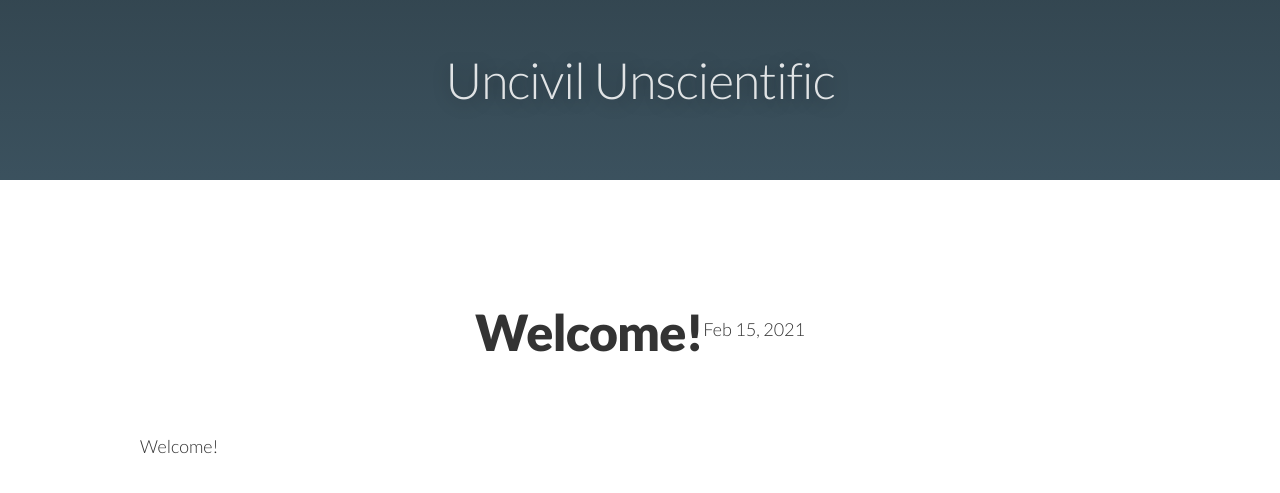
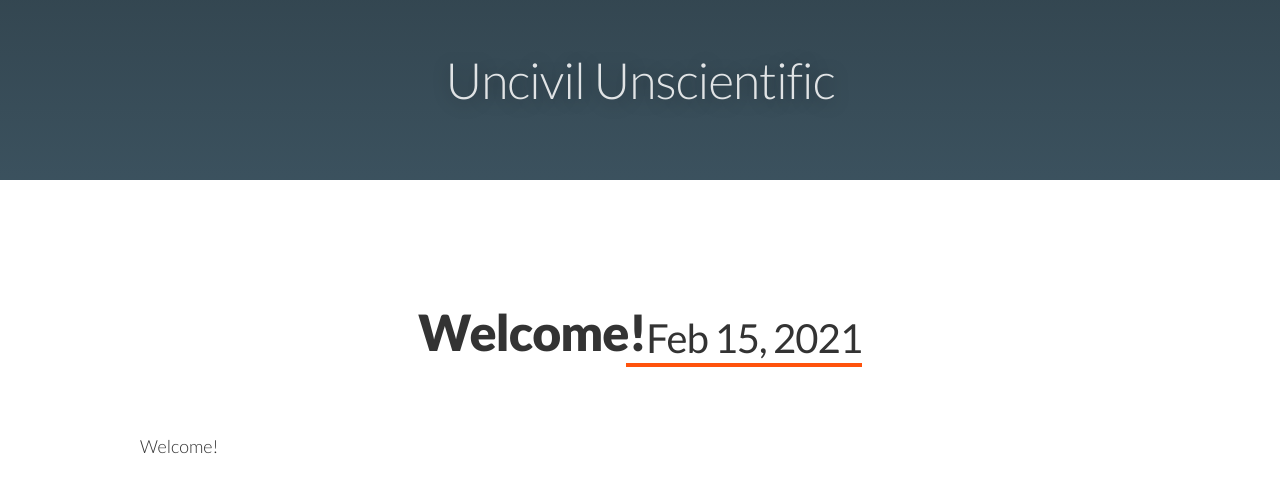
Before and after one commit to uncivunsci/Uncivil-Unscientific, a Jekyll site: the page built from _posts/2021-02-15-welcome.markdown, in a window 1280 px wide. Shown: the top 493 px of the page. Built offline with Jekyll 4.4.1, drawn with Linux system fonts in a browser that asks for light colours.

Commit message:
Update post.html

```diff
--- a/_layouts/post.html
+++ b/_layouts/post.html
@@ -5,7 +5,7 @@ layout: default
 
   <header class="post-header">
     <h1 class="post-title" itemprop="name headline">{{ page.title }}</h1>
-    <p class="post-meta"><time datetime="{{ page.date | date_to_xmlschema }}" itemprop="datePublished">{{ page.date | date: "%b %-d, %Y" }}</time>{% if page.author %} • <span itemprop="author" itemscope itemtype="http://schema.org/Person"><span itemprop="name">{{ page.author }}</span></span>{% endif %}</p>
+    <h2 class="post-meta"><time datetime="{{ page.date | date_to_xmlschema }}" itemprop="datePublished">{{ page.date | date: "%b %-d, %Y" }}</time>{% if page.author %} • <span itemprop="author" itemscope itemtype="http://schema.org/Person"><span itemprop="name">{{ page.author }}</span></span>{% endif %}</h2>
   </header>
 
   <div class="post-content" itemprop="articleBody">
```
